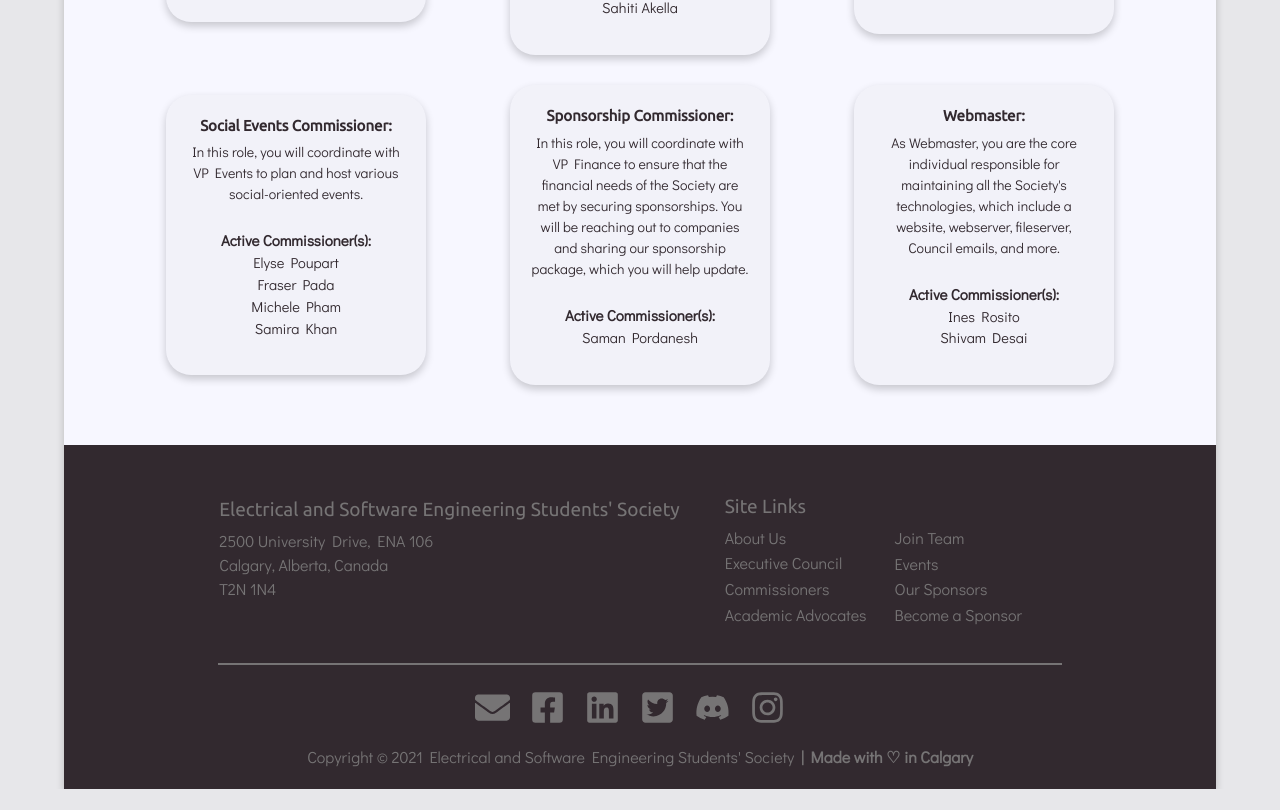
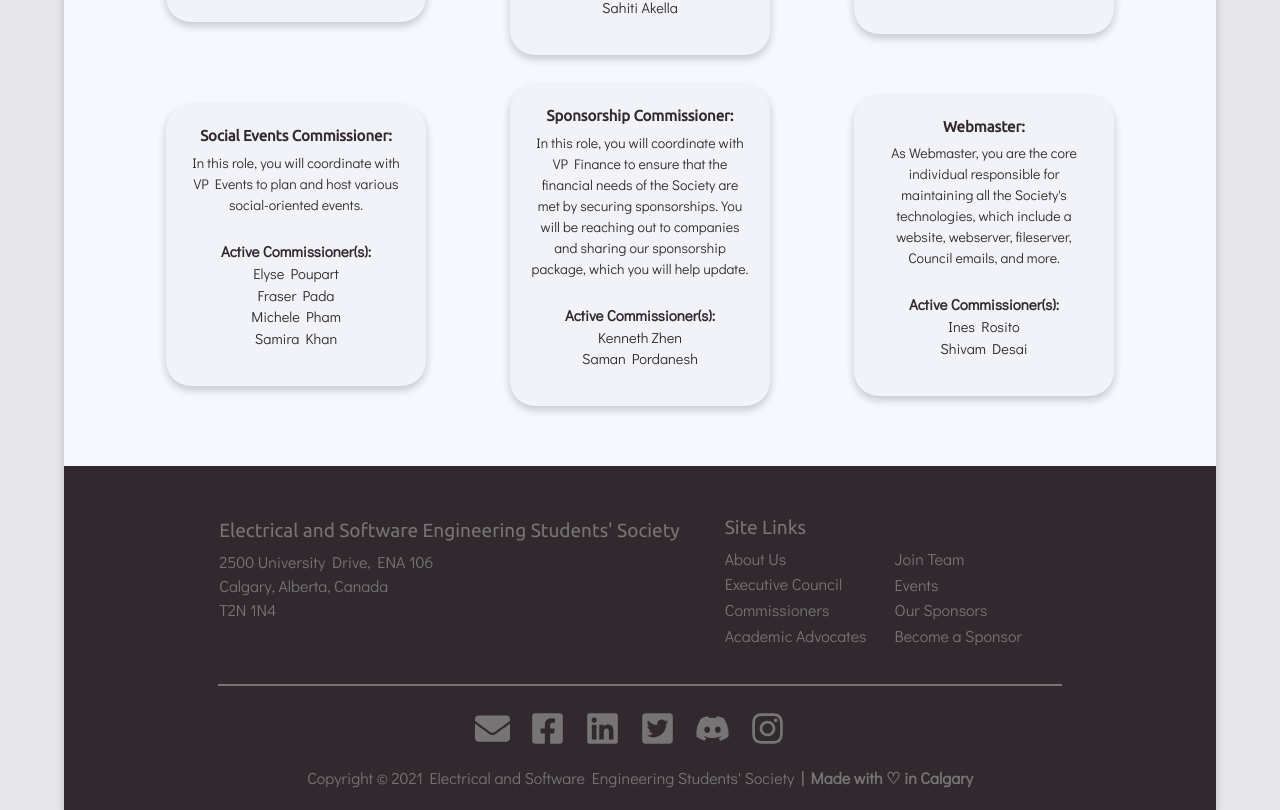
Before and after one commit to zoouofc/zooengg.ca-react, a React (Create React App) app: page /commissioners in a window 1280 px wide. Shown: the part 983-1793 px from the top of the page. Before the commit the page ends 1772 px from the top, so only its background shows below. Built offline with nearby package versions, Linux system fonts and the light colour scheme.

Commit message:
Another commissioner added

```diff
--- a/src/pages/CommissionerPage.jsx
+++ b/src/pages/CommissionerPage.jsx
@@ -108,6 +108,7 @@ const CommissionerPage = () => (
       <CommCard
         commRole="Sponsorship Commissioner:"
         names={[
+          "Kenneth Zhen",
           "Saman Pordanesh",
         ]}
       >
```
